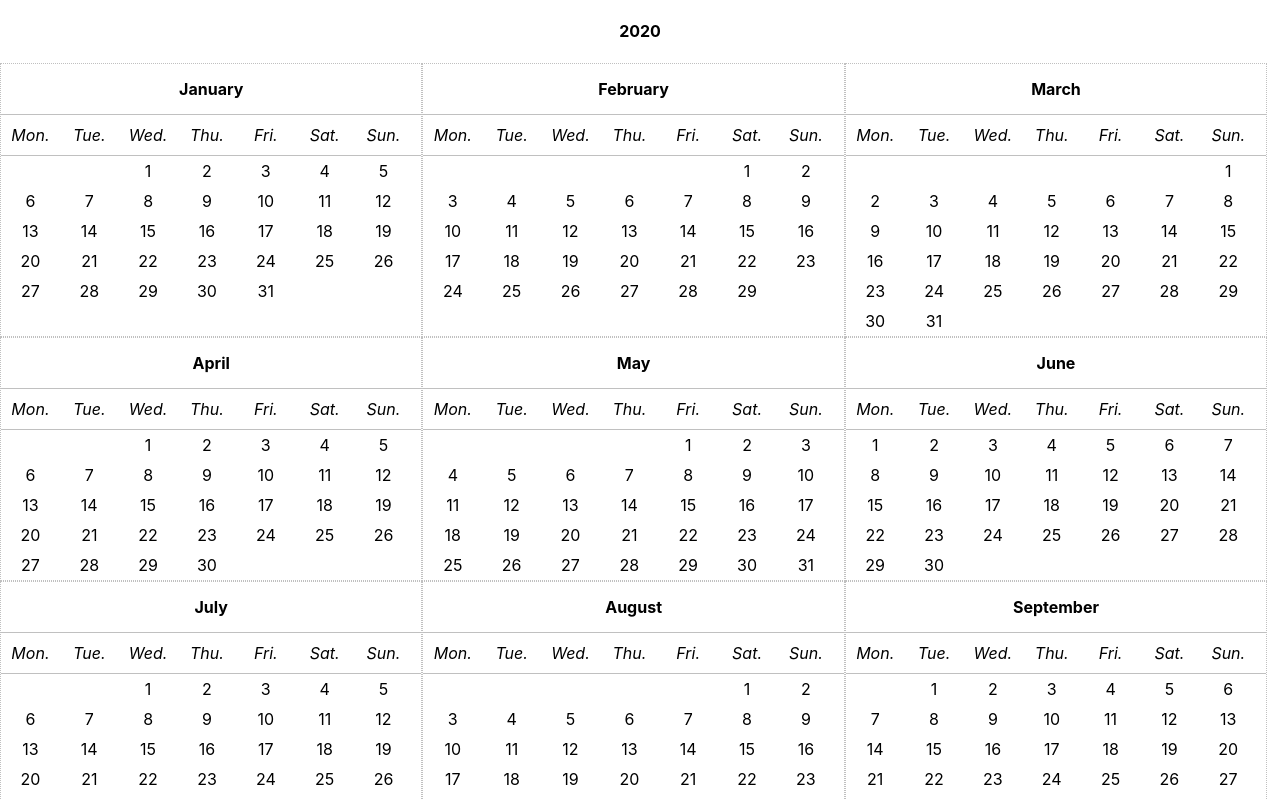
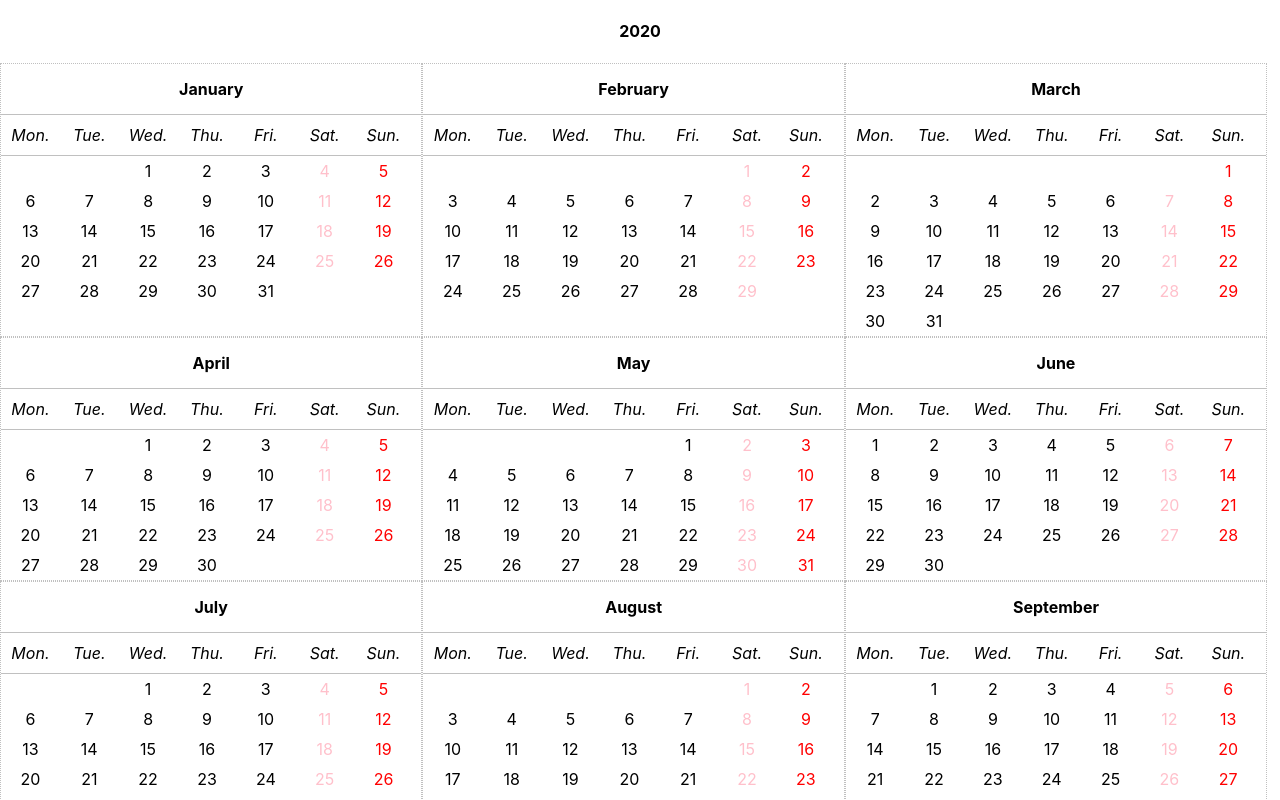
Before and after one commit to kolobok86/calendar, a React (Create React App) app: page / in a window 1280 px wide. Shown: the top 800 px of the page. Built offline with nearby package versions, Linux system fonts and the light colour scheme.

Commit message:
ysar-calendar-component: added highlighting of weekends

```diff
--- a/src/components/YearCalendar/MonthCalendar.tsx
+++ b/src/components/YearCalendar/MonthCalendar.tsx
@@ -24,7 +24,10 @@ interface Props {
 
 const WEEK_STARTS_ON_DAY = 1;   // 0 - Sunday, 1 - Monday, as of JavaScript getDay()
 
-const DAYS_IN_WEEK = 7;     //
+const DAYS_IN_WEEK = 7;   // yup obvious...
+
+const WEEKEND_SAT = 6;  // Saturday and Sunday number due to JS Date.getDay() semantics
+const WEEKEND_SUN = 0;
 
 
 function MonthCalendar(props: Props) {
@@ -49,19 +52,40 @@ function MonthCalendar(props: Props) {
   let weekInd = 0;
 
   for (let i = -firstDayOfWeekOffset + 1; i <= daysInMonth; i++) {
-    let dayOfWeekInd = 0;
+
+    // Add special class to Saturday and Sunday
+    const dayOfWeekToBeAdded = (WEEK_STARTS_ON_DAY + daysOfWeek.length) % 7;
+    const isWeekendSat = dayOfWeekToBeAdded === 6;
+    const isWeekendSun = dayOfWeekToBeAdded % 7 === 0;
+
+    let weekendClassName;
+    switch (true) {
+      case isWeekendSat:
+        weekendClassName = ' week__day--sat';
+        break;
+      case isWeekendSun:
+        weekendClassName = ' week__day--sun';
+        break;
+      default:
+        weekendClassName = '';
+    }
+
     daysOfWeek.push(
-      <div className={'week__day'} key={dayOfWeekInd}>
+      <div
+        className={'week__day' + weekendClassName}
+        key={`month_${props.month}_day_${i}`}
+      >
         { (i <= 0) ? '' : i.toString() }
       </div>
     );
 
     if (daysOfWeek.length === DAYS_IN_WEEK || i === daysInMonth) {
       monthWeeks.push(
-        <div className={'month__week'} key={weekInd++}>
+        <div className={'month__week'} key={`month_${props.month}_week_${weekInd}`}>
           {daysOfWeek}
         </div>
       );
+      weekInd++;
 
       daysOfWeek = [];    // new clean array
     };
--- a/src/components/YearCalendar/index.tsx
+++ b/src/components/YearCalendar/index.tsx
@@ -15,7 +15,7 @@ export default function YearCalendar({year, locale = 'en', children = null, ...o
   const months: Array<React.ReactNode> = [];
   for (let i = 1; i <= 12; i++) {
     months.push(
-      <MonthCalendar year={year} locale={locale} month={i} />
+      <MonthCalendar year={year} locale={locale} month={i} key={`year_${year}_month_${i}`} />
     );
   }
 
--- a/src/components/YearCalendar/yearCalendar.css
+++ b/src/components/YearCalendar/yearCalendar.css
@@ -24,6 +24,14 @@
   padding: 5px 0;
 }
 
+.week__day--sat {
+  color: pink;
+}
+
+.week__day--sun {
+  color: red;
+}
+
 .daysOfWeek-names {
   display: flex;
   border-top: 1px solid #c0c0c0;
```
